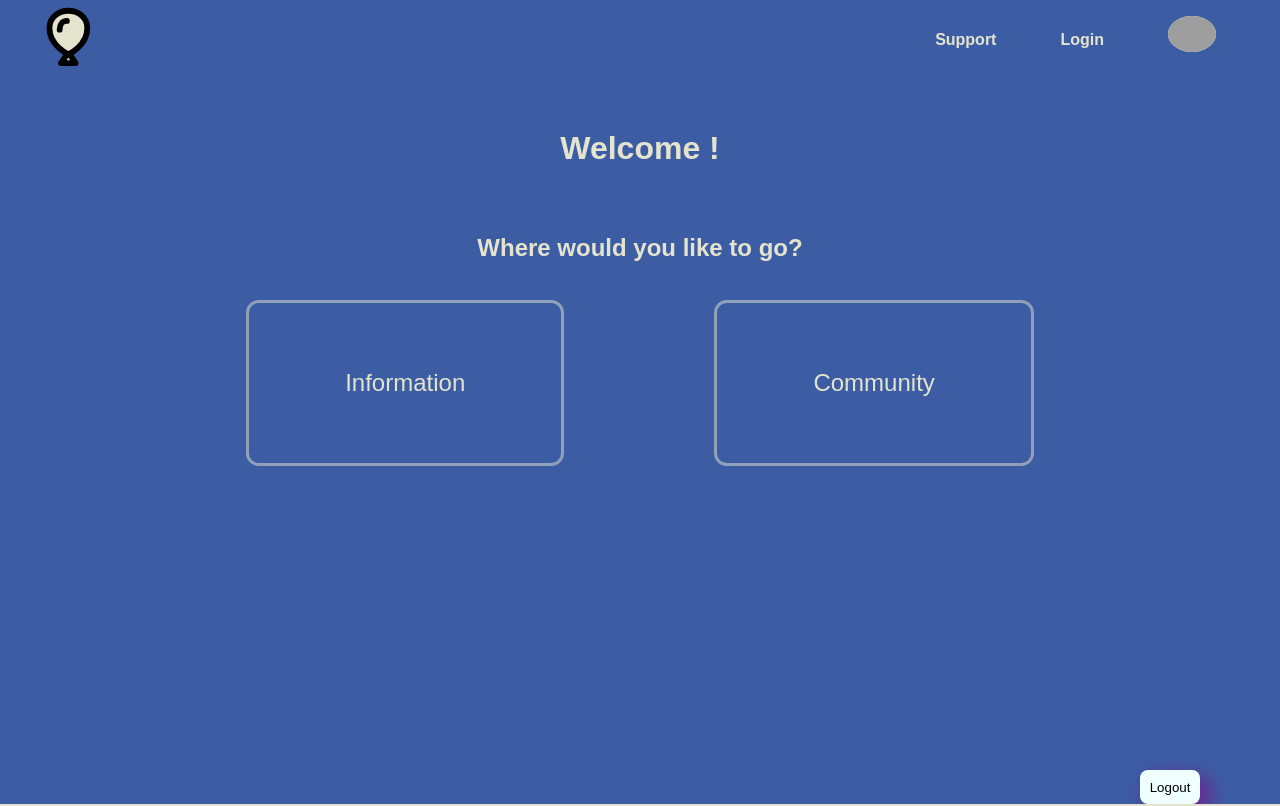
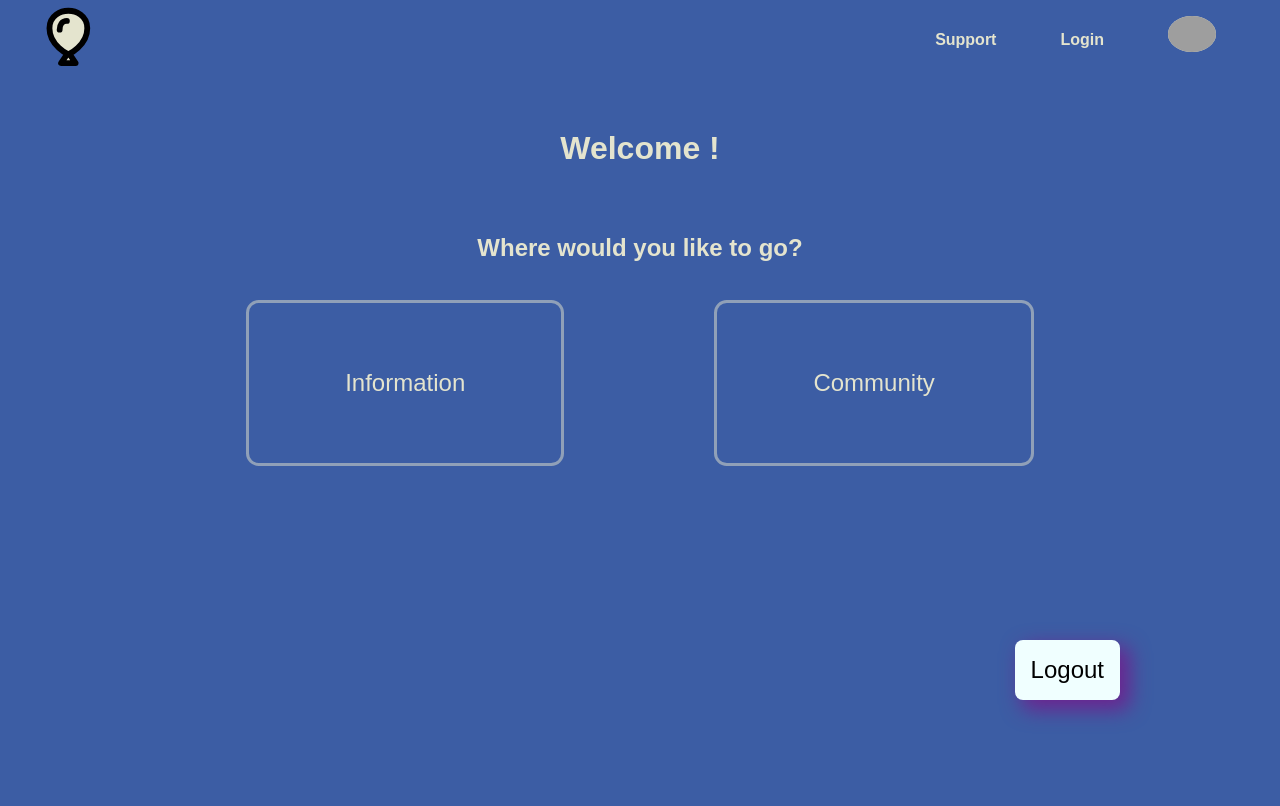
Before and after one commit to JackSpeidel/jack-speidel-capstone, a React (Create React App) app: page /profile in a window 1280 px wide. Shown: the top 806 px of the page. Built offline with nearby package versions, Linux system fonts and the light colour scheme; no server answers; sample sign-in values are in the browser's storage; grey boxes are pictures that could not be loaded.

Commit message:
fixing profile page

```diff
--- a/src/pages/Community/community.scss
+++ b/src/pages/Community/community.scss
@@ -39,7 +39,8 @@
     }
 
     &__post-author {
-        padding-right: 3rem;
+        width: 1%;
+        padding-right: 10rem;
     }
 
     &__user-icon {
--- a/src/pages/Profile/profile.scss
+++ b/src/pages/Profile/profile.scss
@@ -7,18 +7,24 @@
         margin-bottom: 3rem;
     }
 
+    &__cards{
+        margin-bottom: 20rem;
+    }
+
     &__logout-container {
         display: flex;
         justify-content: flex-end;
-        margin-top: 3rem;
-        margin-right: 5rem;
+        position: absolute;
+        top: 40rem;
+        right: 10rem;
     }
 
     &__logout-button {
         background-color: azure;
+        font-size: 1.5rem;
         border: 0;
         border-radius: 0.5rem;
-        padding: 0.6rem;
+        padding: 1rem;
         box-shadow: 8px 8px 20px 2px rgb(107, 37, 144);
     }
 }
```
